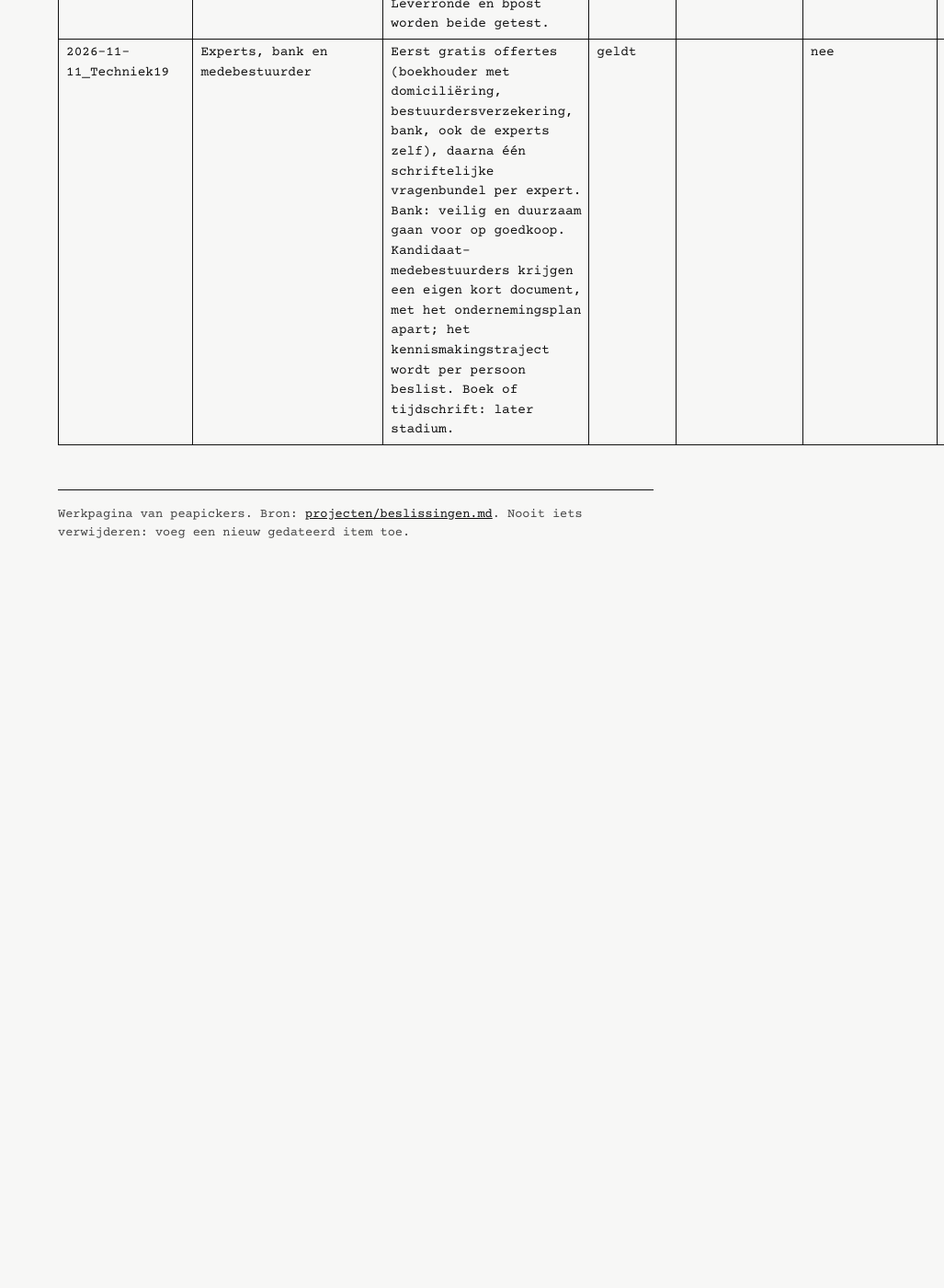
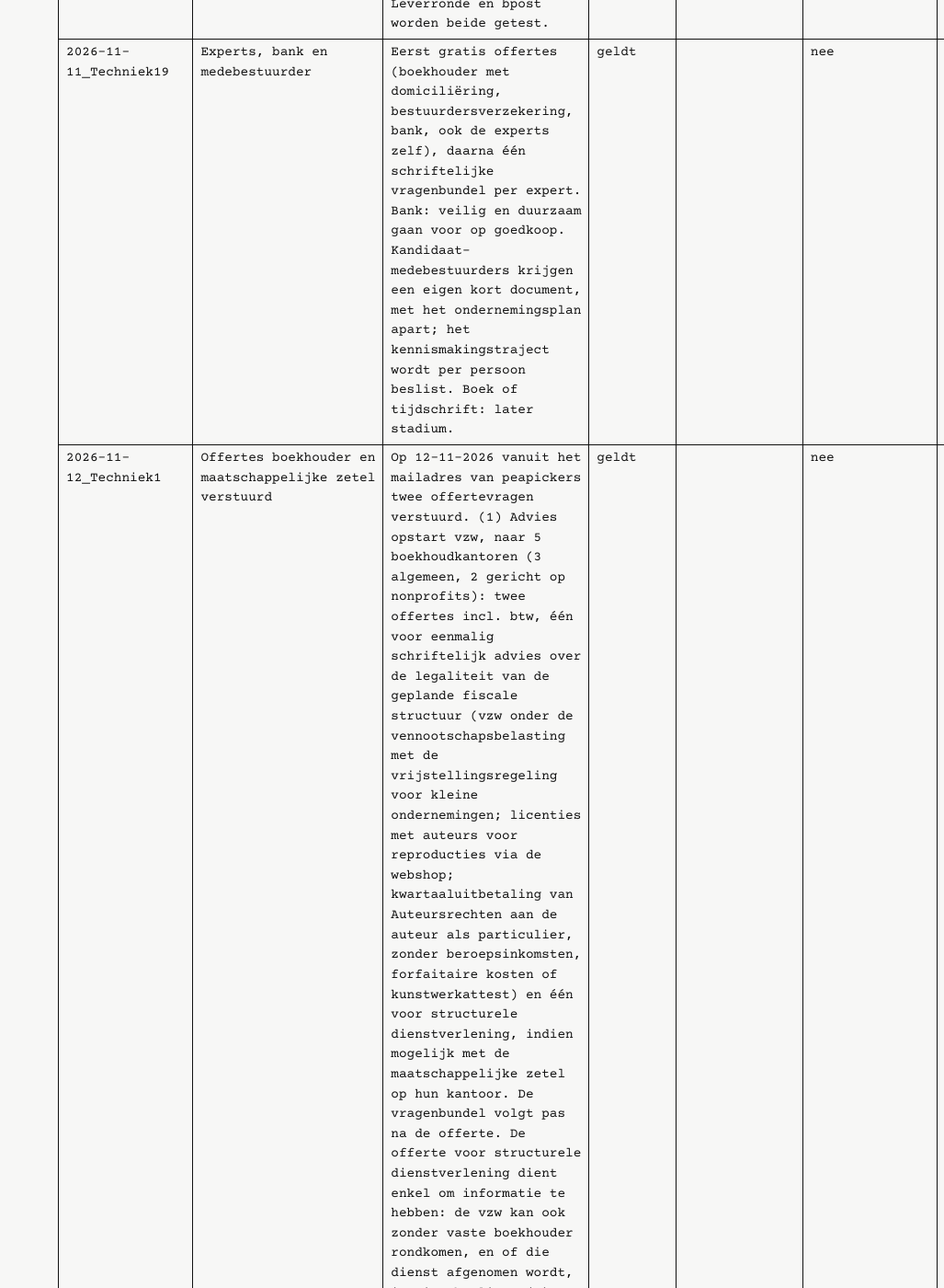
Before and after one commit to peapickers/peapickers.github.io, a Jekyll site: the page built from projecten/beslissingen.md, in a window 1280 px wide and 1400 px high, scrolled down 25571 px. Shown: the whole window at 92% size, without its empty margins (253-1280 px from the left). Built offline with Jekyll 4.4.1, drawn with Linux system fonts in a browser that asks for light colours; before the commit the page ends 26201 px from its top, so only the background shows below that; some of the changed text lies outside the part shown.

Commit message:
Register: offertes boekhouder en maatschappelijke zetel verstuurd (#59)
* Register: offertes boekhouder en maatschappelijke zetel verstuurd (12-11-2026)

Co-Authored-By: Claude Opus 5.5 <noreply@anthropic.com>
Claude-Session: https://claude.ai/code/session_01CW2uQxXbV7NeZkPz89gpM2

* Register: structurele boekhouder optioneel, offerte enkel ter informatie

Co-Authored-By: Claude Opus 5.5 <noreply@anthropic.com>
Claude-Session: https://claude.ai/code/session_01CW2uQxXbV7NeZkPz89gpM2

---------

Co-authored-by: Claude <noreply@anthropic.com>

```diff
--- a/projecten/beslissingen.md
+++ b/projecten/beslissingen.md
@@ -119,3 +119,4 @@ Eén plek met alle beslissingen, in gewone woorden. Elke regel heeft een code `J
 | 2026-11-11_Techniek17 | Doelgroepanalyse vervalt | De beschrijving van doelgroepen (ook die van Limited) verdwijnt uit het plan. Welke plekken en (sub)culturen interesse hebben, wordt organisch ontdekt. | geldt |  | nee | |
 | 2026-11-11_Techniek18 | Testfase: eigen bestelformulier en gesprekken | Bestellen in de testfase bij voorkeur met een eigen formulier via Proton in plaats van Snipcart, als dat goedkoper kan. Feedback via gesprekken met dichte vrienden, zonder trackingtools. Leverronde en bpost worden beide getest. | geldt | 2026-11-10_Techniek3 | nee | |
 | 2026-11-11_Techniek19 | Experts, bank en medebestuurder | Eerst gratis offertes (boekhouder met domiciliëring, bestuurdersverzekering, bank, ook de experts zelf), daarna één schriftelijke vragenbundel per expert. Bank: veilig en duurzaam gaan voor op goedkoop. Kandidaat-medebestuurders krijgen een eigen kort document, met het ondernemingsplan apart; het kennismakingstraject wordt per persoon beslist. Boek of tijdschrift: later stadium. | geldt |  | nee | |
+| 2026-11-12_Techniek1 | Offertes boekhouder en maatschappelijke zetel verstuurd | Op 12-11-2026 vanuit het mailadres van peapickers twee offertevragen verstuurd. (1) Advies opstart vzw, naar 5 boekhoudkantoren (3 algemeen, 2 gericht op nonprofits): twee offertes incl. btw, één voor eenmalig schriftelijk advies over de legaliteit van de geplande fiscale structuur (vzw onder de vennootschapsbelasting met de vrijstellingsregeling voor kleine ondernemingen; licenties met auteurs voor reproducties via de webshop; kwartaaluitbetaling van Auteursrechten aan de auteur als particulier, zonder beroepsinkomsten, forfaitaire kosten of kunstwerkattest) en één voor structurele dienstverlening, indien mogelijk met de maatschappelijke zetel op hun kantoor. De vragenbundel volgt pas na de offerte. De offerte voor structurele dienstverlening dient enkel om informatie te hebben: de vzw kan ook zonder vaste boekhouder rondkomen, en of die dienst afgenomen wordt, is niet beslist. (2) Maatschappelijke zetel, naar 5 domiciliediensten (3 via formulier, 2 via mail): goedkoopste formule met een erkende zetel en digitale postverwerking, zonder werk-, vergader- of kantoorruimte, totaal incl. btw. Zetel bij de boekhouder of bij een domiciliedienst wordt gekozen na vergelijking van de antwoorden. Uitvoering van Experts, bank en medebestuurder en Boekhouder met domiciliëring zoeken via offertes. | geldt |  | nee | |
```
